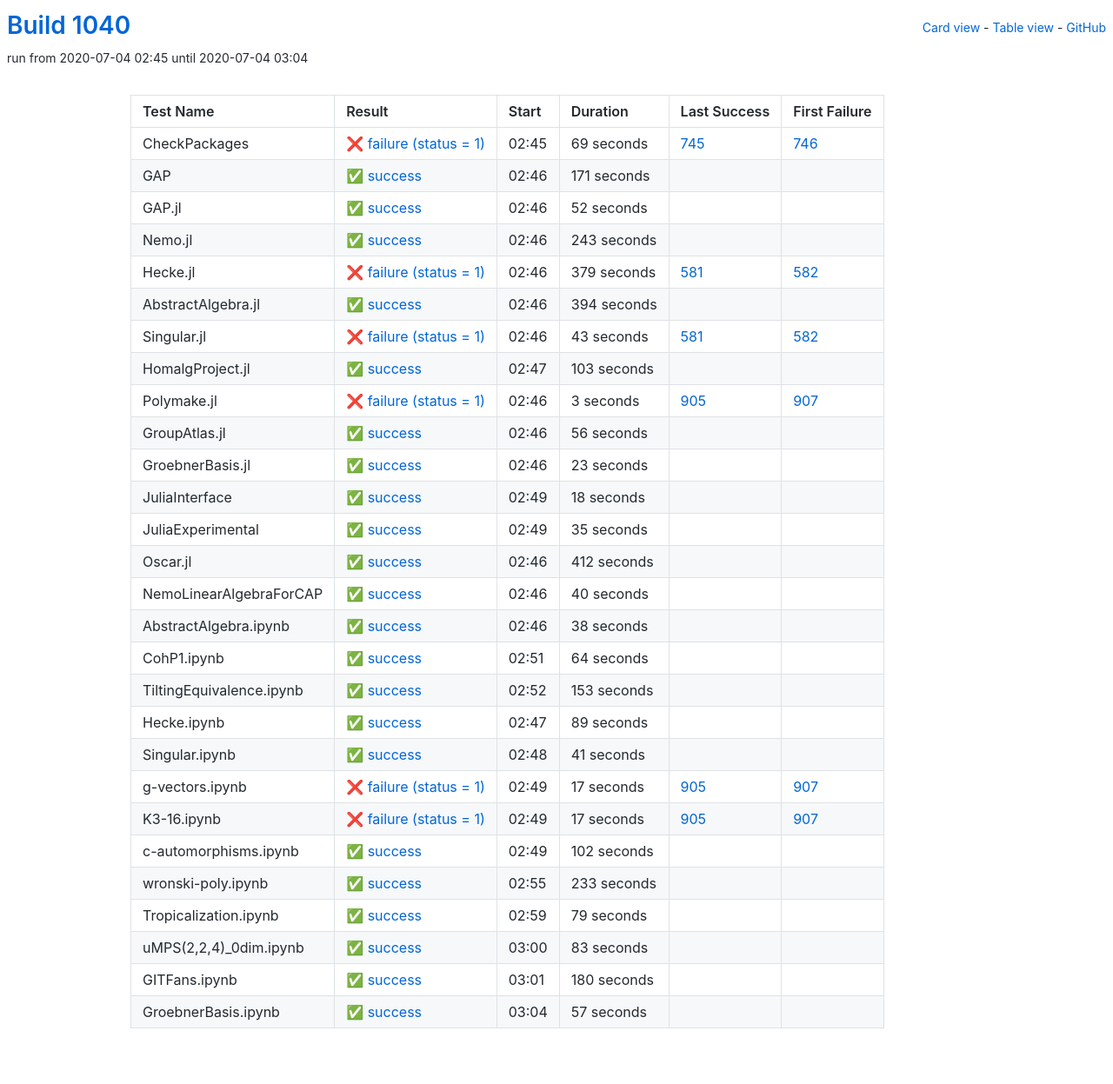
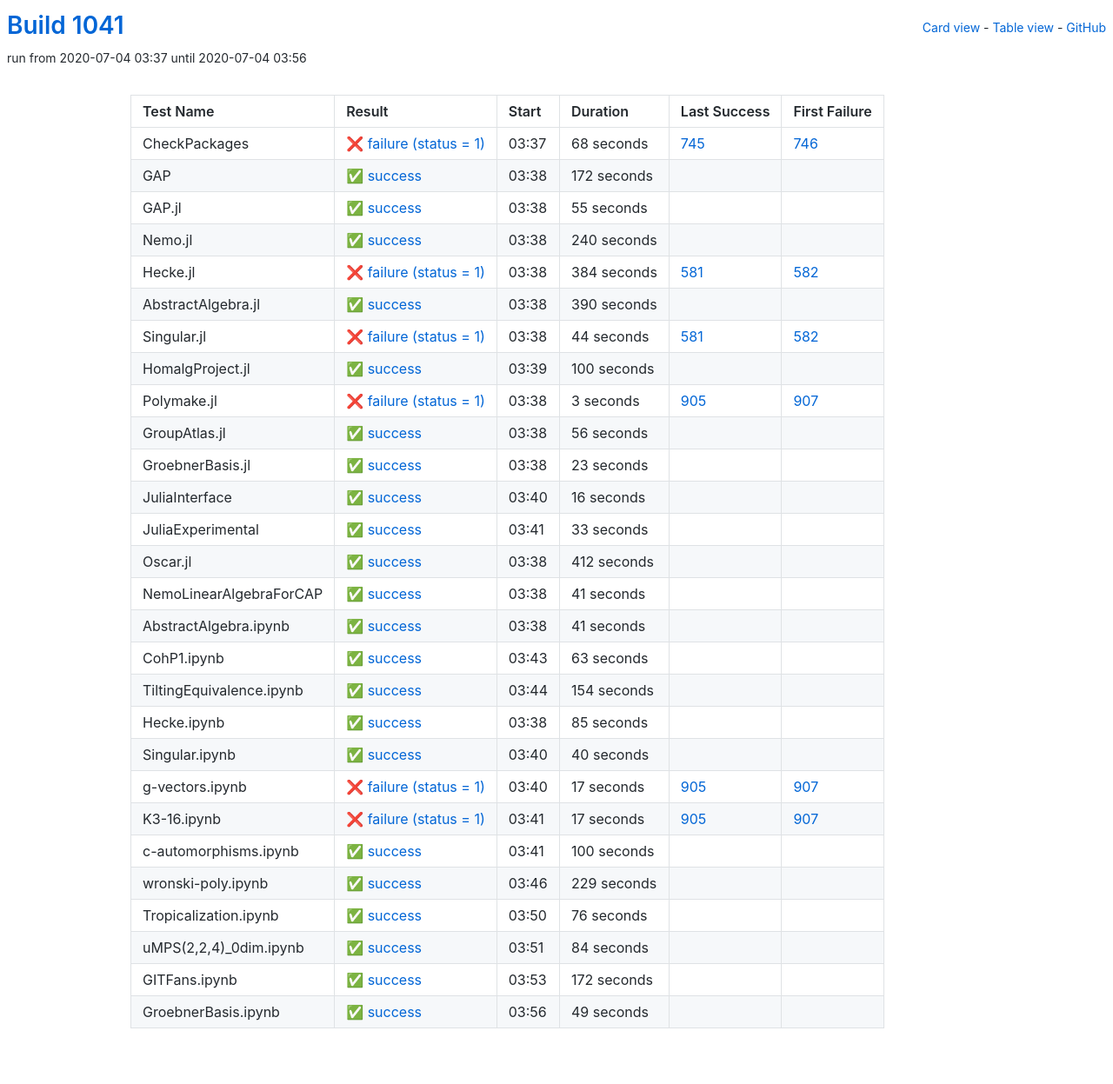
Before and after one commit to oscar-system/oscar-ci-status-1.4, a Jekyll site: the page built from table.html, in a window 1280 px wide. Shown: the whole page at 87% size. Built offline with Jekyll 4.4.1, drawn with Linux system fonts in a browser that asks for light colours.

Commit message:
Build #1041

```diff
--- a/_data/ci.yml
+++ b/_data/ci.yml
@@ -1,6 +1,6 @@
 ---
-build: 1040
-build_url: https://oscarci.mathematik.uni-kl.de/job/oscar-julia-1.4/1040/
+build: 1041
+build_url: https://oscarci.mathematik.uni-kl.de/job/oscar-julia-1.4/1041/
 job: oscar-julia-1.4
 organization: oscar-system
 repo: oscar-ci-status-1.4
@@ -8,104 +8,104 @@ repourl: https://github.com/oscar-system/oscar-ci-status-1.4
 tests:
 - name: CheckPackages
   id: checkpackages
-  log: https://oscarci.mathematik.uni-kl.de/job/oscar-julia-1.4/1040/artifact/logs/build-1040/CheckPackages.log
-  start: 2020-07-04 02:45
+  log: https://oscarci.mathematik.uni-kl.de/job/oscar-julia-1.4/1041/artifact/logs/build-1041/CheckPackages.log
+  start: 2020-07-04 03:37
   success: false
   exitcode: 1
   status: failure
-  duration: 69
+  duration: 68
   last_success: 745
   last_success_url: https://oscarci.mathematik.uni-kl.de/job/oscar-julia-1.4/745/
   first_failure: 746
   first_failure_url: https://oscarci.mathematik.uni-kl.de/job/oscar-julia-1.4/746/
 - name: GAP
   id: gap
-  log: https://oscarci.mathematik.uni-kl.de/job/oscar-julia-1.4/1040/artifact/logs/build-1040/GAP.log
-  start: 2020-07-04 02:46
+  log: https://oscarci.mathematik.uni-kl.de/job/oscar-julia-1.4/1041/artifact/logs/build-1041/GAP.log
+  start: 2020-07-04 03:38
   success: true
   exitcode: 0
   status: success
-  duration: 171
+  duration: 172
   last_success: false
   last_success_url:
   first_failure: false
   first_failure_url:
 - name: GAP.jl
   id: gap-jl
-  log: https://oscarci.mathematik.uni-kl.de/job/oscar-julia-1.4/1040/artifact/logs/build-1040/GAP.jl.log
-  start: 2020-07-04 02:46
+  log: https://oscarci.mathematik.uni-kl.de/job/oscar-julia-1.4/1041/artifact/logs/build-1041/GAP.jl.log
+  start: 2020-07-04 03:38
   success: true
   exitcode: 0
   status: success
-  duration: 52
+  duration: 55
   last_success: false
   last_success_url:
   first_failure: false
   first_failure_url:
 - name: Nemo.jl
   id: nemo-jl
-  log: https://oscarci.mathematik.uni-kl.de/job/oscar-julia-1.4/1040/artifact/logs/build-1040/Nemo.jl.log
-  start: 2020-07-04 02:46
+  log: https://oscarci.mathematik.uni-kl.de/job/oscar-julia-1.4/1041/artifact/logs/build-1041/Nemo.jl.log
+  start: 2020-07-04 03:38
   success: true
   exitcode: 0
   status: success
-  duration: 243
+  duration: 240
   last_success: false
   last_success_url:
   first_failure: false
   first_failure_url:
 - name: Hecke.jl
   id: hecke-jl
-  log: https://oscarci.mathematik.uni-kl.de/job/oscar-julia-1.4/1040/artifact/logs/build-1040/Hecke.jl.log
-  start: 2020-07-04 02:46
+  log: https://oscarci.mathematik.uni-kl.de/job/oscar-julia-1.4/1041/artifact/logs/build-1041/Hecke.jl.log
+  start: 2020-07-04 03:38
   success: false
   exitcode: 1
   status: failure
-  duration: 379
+  duration: 384
   last_success: 581
   last_success_url: https://oscarci.mathematik.uni-kl.de/job/oscar-julia-1.4/581/
   first_failure: 582
   first_failure_url: https://oscarci.mathematik.uni-kl.de/job/oscar-julia-1.4/582/
 - name: AbstractAlgebra.jl
   id: abstractalgebra-jl
-  log: https://oscarci.mathematik.uni-kl.de/job/oscar-julia-1.4/1040/artifact/logs/build-1040/AbstractAlgebra.jl.log
-  start: 2020-07-04 02:46
+  log: https://oscarci.mathematik.uni-kl.de/job/oscar-julia-1.4/1041/artifact/logs/build-1041/AbstractAlgebra.jl.log
+  start: 2020-07-04 03:38
   success: true
   exitcode: 0
   status: success
-  duration: 394
+  duration: 390
   last_success: false
   last_success_url:
   first_failure: false
   first_failure_url:
 - name: Singular.jl
   id: singular-jl
-  log: https://oscarci.mathematik.uni-kl.de/job/oscar-julia-1.4/1040/artifact/logs/build-1040/Singular.jl.log
-  start: 2020-07-04 02:46
+  log: https://oscarci.mathematik.uni-kl.de/job/oscar-julia-1.4/1041/artifact/logs/build-1041/Singular.jl.log
+  start: 2020-07-04 03:38
   success: false
   exitcode: 1
   status: failure
-  duration: 43
+  duration: 44
   last_success: 581
   last_success_url: https://oscarci.mathematik.uni-kl.de/job/oscar-julia-1.4/581/
   first_failure: 582
   first_failure_url: https://oscarci.mathematik.uni-kl.de/job/oscar-julia-1.4/582/
 - name: HomalgProject.jl
   id: homalgproject-jl
-  log: https://oscarci.mathematik.uni-kl.de/job/oscar-julia-1.4/1040/artifact/logs/build-1040/HomalgProject.jl.log
-  start: 2020-07-04 02:47
+  log: https://oscarci.mathematik.uni-kl.de/job/oscar-julia-1.4/1041/artifact/logs/build-1041/HomalgProject.jl.log
+  start: 2020-07-04 03:39
   success: true
   exitcode: 0
   status: success
-  duration: 103
+  duration: 100
   last_success: false
   last_success_url:
   first_failure: false
   first_failure_url:
 - name: Polymake.jl
   id: polymake-jl
-  log: https://oscarci.mathematik.uni-kl.de/job/oscar-julia-1.4/1040/artifact/logs/build-1040/Polymake.jl.log
-  start: 2020-07-04 02:46
+  log: https://oscarci.mathematik.uni-kl.de/job/oscar-julia-1.4/1041/artifact/logs/build-1041/Polymake.jl.log
+  start: 2020-07-04 03:38
   success: false
   exitcode: 1
   status: failure
@@ -116,8 +116,8 @@ tests:
   first_failure_url: https://oscarci.mathematik.uni-kl.de/job/oscar-julia-1.4/907/
 - name: GroupAtlas.jl
   id: groupatlas-jl
-  log: https://oscarci.mathematik.uni-kl.de/job/oscar-julia-1.4/1040/artifact/logs/build-1040/GroupAtlas.jl.log
-  start: 2020-07-04 02:46
+  log: https://oscarci.mathematik.uni-kl.de/job/oscar-julia-1.4/1041/artifact/logs/build-1041/GroupAtlas.jl.log
+  start: 2020-07-04 03:38
   success: true
   exitcode: 0
   status: success
@@ -128,8 +128,8 @@ tests:
   first_failure_url:
 - name: GroebnerBasis.jl
   id: groebnerbasis-jl
-  log: https://oscarci.mathematik.uni-kl.de/job/oscar-julia-1.4/1040/artifact/logs/build-1040/GroebnerBasis.jl.log
-  start: 2020-07-04 02:46
+  log: https://oscarci.mathematik.uni-kl.de/job/oscar-julia-1.4/1041/artifact/logs/build-1041/GroebnerBasis.jl.log
+  start: 2020-07-04 03:38
   success: true
   exitcode: 0
   status: success
@@ -140,32 +140,32 @@ tests:
   first_failure_url:
 - name: JuliaInterface
   id: juliainterface
-  log: https://oscarci.mathematik.uni-kl.de/job/oscar-julia-1.4/1040/artifact/logs/build-1040/JuliaInterface.log
-  start: 2020-07-04 02:49
+  log: https://oscarci.mathematik.uni-kl.de/job/oscar-julia-1.4/1041/artifact/logs/build-1041/JuliaInterface.log
+  start: 2020-07-04 03:40
   success: true
   exitcode: 0
   status: success
-  duration: 18
+  duration: 16
   last_success: false
   last_success_url:
   first_failure: false
   first_failure_url:
 - name: JuliaExperimental
   id: juliaexperimental
-  log: https://oscarci.mathematik.uni-kl.de/job/oscar-julia-1.4/1040/artifact/logs/build-1040/JuliaExperimental.log
-  start: 2020-07-04 02:49
+  log: https://oscarci.mathematik.uni-kl.de/job/oscar-julia-1.4/1041/artifact/logs/build-1041/JuliaExperimental.log
+  start: 2020-07-04 03:41
   success: true
   exitcode: 0
   status: success
-  duration: 35
+  duration: 33
   last_success: false
   last_success_url:
   first_failure: false
   first_failure_url:
 - name: Oscar.jl
   id: oscar-jl
-  log: https://oscarci.mathematik.uni-kl.de/job/oscar-julia-1.4/1040/artifact/logs/build-1040/Oscar.jl.log
-  start: 2020-07-04 02:46
+  log: https://oscarci.mathematik.uni-kl.de/job/oscar-julia-1.4/1041/artifact/logs/build-1041/Oscar.jl.log
+  start: 2020-07-04 03:38
   success: true
   exitcode: 0
   status: success
@@ -176,8 +176,68 @@ tests:
   first_failure_url:
 - name: NemoLinearAlgebraForCAP
   id: nemolinearalgebraforcap
-  log: https://oscarci.mathematik.uni-kl.de/job/oscar-julia-1.4/1040/artifact/logs/build-1040/NemoLinearAlgebraForCAP.log
-  start: 2020-07-04 02:46
+  log: https://oscarci.mathematik.uni-kl.de/job/oscar-julia-1.4/1041/artifact/logs/build-1041/NemoLinearAlgebraForCAP.log
+  start: 2020-07-04 03:38
+  success: true
+  exitcode: 0
+  status: success
+  duration: 41
+  last_success: false
+  last_success_url:
+  first_failure: false
+  first_failure_url:
+- name: AbstractAlgebra.ipynb
+  id: abstractalgebra-ipynb
+  log: https://oscarci.mathematik.uni-kl.de/job/oscar-julia-1.4/1041/artifact/logs/build-1041/AbstractAlgebra.ipynb.log
+  start: 2020-07-04 03:38
+  success: true
+  exitcode: 0
+  status: success
+  duration: 41
+  last_success: false
+  last_success_url:
+  first_failure: false
+  first_failure_url:
+- name: CohP1.ipynb
+  id: cohp1-ipynb
+  log: https://oscarci.mathematik.uni-kl.de/job/oscar-julia-1.4/1041/artifact/logs/build-1041/CohP1.ipynb.log
+  start: 2020-07-04 03:43
+  success: true
+  exitcode: 0
+  status: success
+  duration: 63
+  last_success: false
+  last_success_url:
+  first_failure: false
+  first_failure_url:
+- name: TiltingEquivalence.ipynb
+  id: tiltingequivalence-ipynb
+  log: https://oscarci.mathematik.uni-kl.de/job/oscar-julia-1.4/1041/artifact/logs/build-1041/TiltingEquivalence.ipynb.log
+  start: 2020-07-04 03:44
+  success: true
+  exitcode: 0
+  status: success
+  duration: 154
+  last_success: false
+  last_success_url:
+  first_failure: false
+  first_failure_url:
+- name: Hecke.ipynb
+  id: hecke-ipynb
+  log: https://oscarci.mathematik.uni-kl.de/job/oscar-julia-1.4/1041/artifact/logs/build-1041/Hecke.ipynb.log
+  start: 2020-07-04 03:38
+  success: true
+  exitcode: 0
+  status: success
+  duration: 85
+  last_success: false
+  last_success_url:
+  first_failure: false
+  first_failure_url:
+- name: Singular.ipynb
+  id: singular-ipynb
+  log: https://oscarci.mathematik.uni-kl.de/job/oscar-julia-1.4/1041/artifact/logs/build-1041/Singular.ipynb.log
+  start: 2020-07-04 03:40
   success: true
   exitcode: 0
   status: success
@@ -186,70 +246,10 @@ tests:
   last_success_url:
   first_failure: false
   first_failure_url:
-- name: AbstractAlgebra.ipynb
-  id: abstractalgebra-ipynb
-  log: https://oscarci.mathematik.uni-kl.de/job/oscar-julia-1.4/1040/artifact/logs/build-1040/AbstractAlgebra.ipynb.log
-  start: 2020-07-04 02:46
-  success: true
-  exitcode: 0
-  status: success
-  duration: 38
-  last_success: false
-  last_success_url:
-  first_failure: false
-  first_failure_url:
-- name: CohP1.ipynb
-  id: cohp1-ipynb
-  log: https://oscarci.mathematik.uni-kl.de/job/oscar-julia-1.4/1040/artifact/logs/build-1040/CohP1.ipynb.log
-  start: 2020-07-04 02:51
-  success: true
-  exitcode: 0
-  status: success
-  duration: 64
-  last_success: false
-  last_success_url:
-  first_failure: false
-  first_failure_url:
-- name: TiltingEquivalence.ipynb
-  id: tiltingequivalence-ipynb
-  log: https://oscarci.mathematik.uni-kl.de/job/oscar-julia-1.4/1040/artifact/logs/build-1040/TiltingEquivalence.ipynb.log
-  start: 2020-07-04 02:52
-  success: true
-  exitcode: 0
-  status: success
-  duration: 153
-  last_success: false
-  last_success_url:
-  first_failure: false
-  first_failure_url:
-- name: Hecke.ipynb
-  id: hecke-ipynb
-  log: https://oscarci.mathematik.uni-kl.de/job/oscar-julia-1.4/1040/artifact/logs/build-1040/Hecke.ipynb.log
-  start: 2020-07-04 02:47
-  success: true
-  exitcode: 0
-  status: success
-  duration: 89
-  last_success: false
-  last_success_url:
-  first_failure: false
-  first_failure_url:
-- name: Singular.ipynb
-  id: singular-ipynb
-  log: https://oscarci.mathematik.uni-kl.de/job/oscar-julia-1.4/1040/artifact/logs/build-1040/Singular.ipynb.log
-  start: 2020-07-04 02:48
-  success: true
-  exitcode: 0
-  status: success
-  duration: 41
-  last_success: false
-  last_success_url:
-  first_failure: false
-  first_failure_url:
 - name: g-vectors.ipynb
   id: g-vectors-ipynb
-  log: https://oscarci.mathematik.uni-kl.de/job/oscar-julia-1.4/1040/artifact/logs/build-1040/g-vectors.ipynb.log
-  start: 2020-07-04 02:49
+  log: https://oscarci.mathematik.uni-kl.de/job/oscar-julia-1.4/1041/artifact/logs/build-1041/g-vectors.ipynb.log
+  start: 2020-07-04 03:40
   success: false
   exitcode: 1
   status: failure
@@ -260,8 +260,8 @@ tests:
   first_failure_url: https://oscarci.mathematik.uni-kl.de/job/oscar-julia-1.4/907/
 - name: K3-16.ipynb
   id: k3-16-ipynb
-  log: https://oscarci.mathematik.uni-kl.de/job/oscar-julia-1.4/1040/artifact/logs/build-1040/K3-16.ipynb.log
-  start: 2020-07-04 02:49
+  log: https://oscarci.mathematik.uni-kl.de/job/oscar-julia-1.4/1041/artifact/logs/build-1041/K3-16.ipynb.log
+  start: 2020-07-04 03:41
   success: false
   exitcode: 1
   status: failure
@@ -272,72 +272,72 @@ tests:
   first_failure_url: https://oscarci.mathematik.uni-kl.de/job/oscar-julia-1.4/907/
 - name: c-automorphisms.ipynb
   id: c-automorphisms-ipynb
-  log: https://oscarci.mathematik.uni-kl.de/job/oscar-julia-1.4/1040/artifact/logs/build-1040/c-automorphisms.ipynb.log
-  start: 2020-07-04 02:49
+  log: https://oscarci.mathematik.uni-kl.de/job/oscar-julia-1.4/1041/artifact/logs/build-1041/c-automorphisms.ipynb.log
+  start: 2020-07-04 03:41
   success: true
   exitcode: 0
   status: success
-  duration: 102
+  duration: 100
   last_success: false
   last_success_url:
   first_failure: false
   first_failure_url:
 - name: wronski-poly.ipynb
   id: wronski-poly-ipynb
-  log: https://oscarci.mathematik.uni-kl.de/job/oscar-julia-1.4/1040/artifact/logs/build-1040/wronski-poly.ipynb.log
-  start: 2020-07-04 02:55
+  log: https://oscarci.mathematik.uni-kl.de/job/oscar-julia-1.4/1041/artifact/logs/build-1041/wronski-poly.ipynb.log
+  start: 2020-07-04 03:46
   success: true
   exitcode: 0
   status: success
-  duration: 233
+  duration: 229
   last_success: false
   last_success_url:
   first_failure: false
   first_failure_url:
 - name: Tropicalization.ipynb
   id: tropicalization-ipynb
-  log: https://oscarci.mathematik.uni-kl.de/job/oscar-julia-1.4/1040/artifact/logs/build-1040/Tropicalization.ipynb.log
-  start: 2020-07-04 02:59
+  log: https://oscarci.mathematik.uni-kl.de/job/oscar-julia-1.4/1041/artifact/logs/build-1041/Tropicalization.ipynb.log
+  start: 2020-07-04 03:50
   success: true
   exitcode: 0
   status: success
-  duration: 79
+  duration: 76
   last_success: false
   last_success_url:
   first_failure: false
   first_failure_url:
 - name: uMPS(2,2,4)_0dim.ipynb
   id: umps-2-2-4-0dim-ipynb
-  log: https://oscarci.mathematik.uni-kl.de/job/oscar-julia-1.4/1040/artifact/logs/build-1040/uMPS-2-2-4-_0dim.ipynb.log
-  start: 2020-07-04 03:00
+  log: https://oscarci.mathematik.uni-kl.de/job/oscar-julia-1.4/1041/artifact/logs/build-1041/uMPS-2-2-4-_0dim.ipynb.log
+  start: 2020-07-04 03:51
   success: true
   exitcode: 0
   status: success
-  duration: 83
+  duration: 84
   last_success: false
   last_success_url:
   first_failure: false
   first_failure_url:
 - name: GITFans.ipynb
   id: gitfans-ipynb
-  log: https://oscarci.mathematik.uni-kl.de/job/oscar-julia-1.4/1040/artifact/logs/build-1040/GITFans.ipynb.log
-  start: 2020-07-04 03:01
+  log: https://oscarci.mathematik.uni-kl.de/job/oscar-julia-1.4/1041/artifact/logs/build-1041/GITFans.ipynb.log
+  start: 2020-07-04 03:53
   success: true
   exitcode: 0
   status: success
-  duration: 180
+  duration: 172
   last_success: false
   last_success_url:
   first_failure: false
   first_failure_url:
 - name: GroebnerBasis.ipynb
   id: groebnerbasis-ipynb
-  log: https://oscarci.mathematik.uni-kl.de/job/oscar-julia-1.4/1040/artifact/logs/build-1040/GroebnerBasis.ipynb.log
-  start: 2020-07-04 03:04
+  log: https://oscarci.mathematik.uni-kl.de/job/oscar-julia-1.4/1041/artifact/logs/build-1041/GroebnerBasis.ipynb.log
+  start: 2020-07-04 03:56
   success: true
   exitcode: 0
   status: success
-  duration: 57
+  duration: 49
   last_success: false
   last_success_url:
   first_failure: false
```
Also changed, not shown: README.md.
